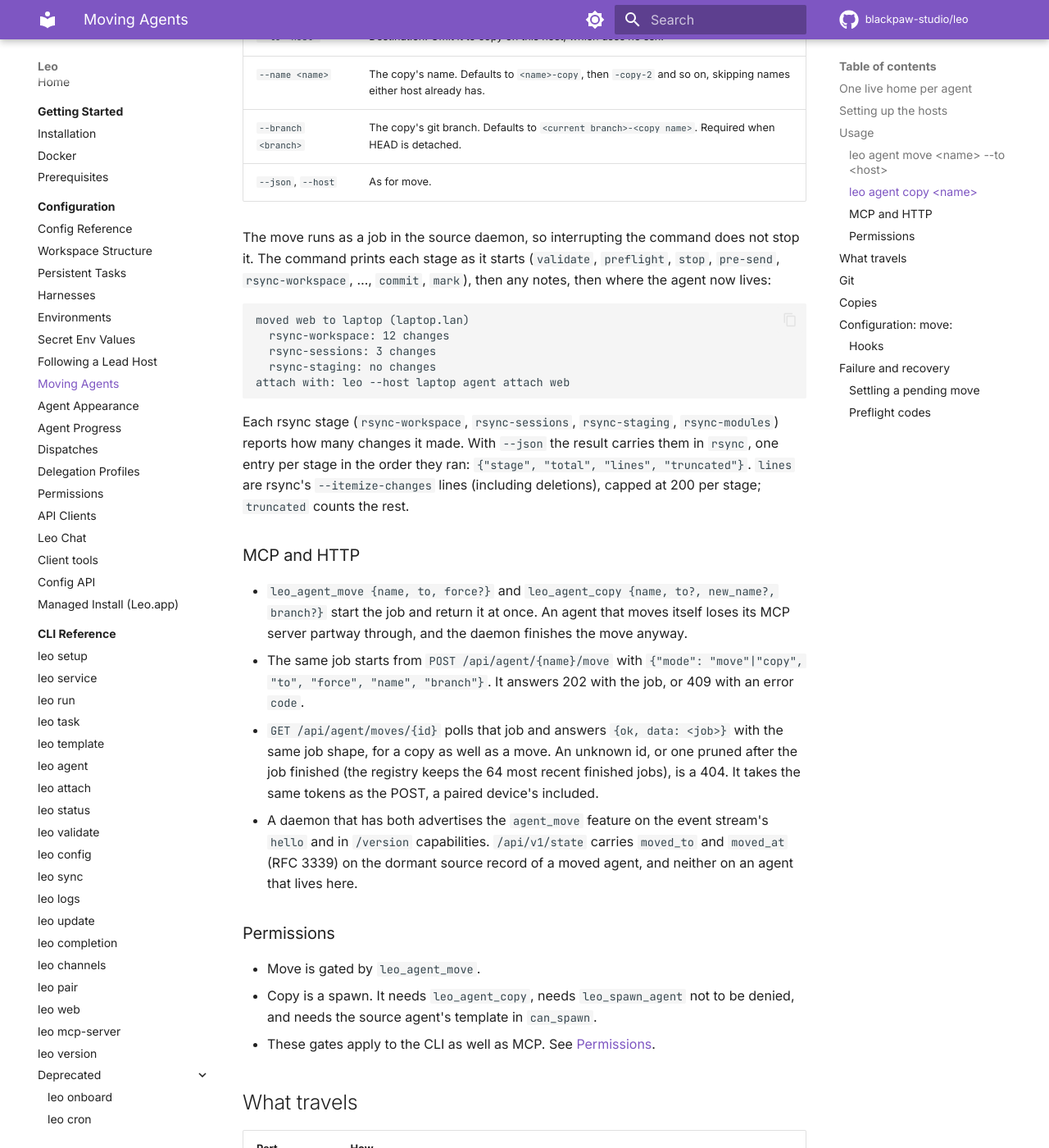
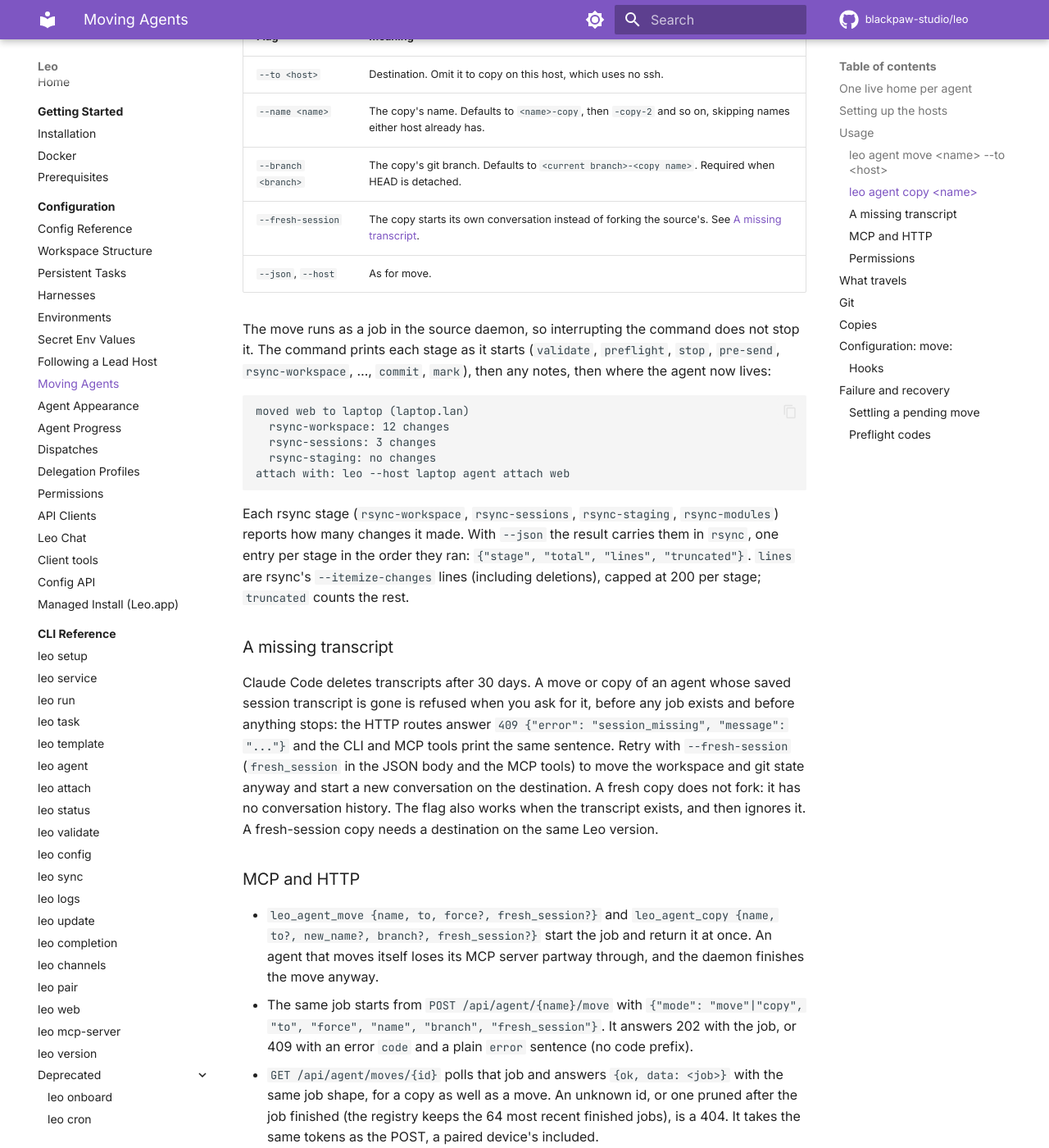
Before and after one commit to blackpaw-studio/leo, an MkDocs documentation site: the page built from docs/configuration/agent-move.md, in a window 1280 px wide and 1400 px high, scrolled down 2292 px. Shown: the whole window at 82% size. Built offline with MkDocs 1.6.1 and Material for MkDocs 9.7.7, drawn with Linux system fonts in a browser that asks for light colours; comment, search, counter and statistics services are not loaded; some of the changed text lies outside the part shown.

Commit message:
docs: document fresh_session and the up-front session_missing refusal
Claude-Session: https://claude.ai/code/session_01NHCXhWGgNfdJExirV6WCtT

```diff
--- a/docs/configuration/agent-move.md
+++ b/docs/configuration/agent-move.md
@@ -60,6 +60,7 @@ Every path that rsync or git sees must match `^/[A-Za-z0-9._@%+=,/-]+$`, because
 |---|---|
 | `--to <host>` | Destination, a `client.hosts` entry. Required. |
 | `--force` | Move a busy agent anyway, cutting its turn off. Without it, an agent mid-turn is refused (`agent_busy`). |
+| `--fresh-session` | Start the destination in a new session instead of resuming the agent's. See [A missing transcript](#a-missing-transcript). |
 | `--json` | Print the finished job as JSON instead of progress. |
 | `--host <host>` | Run the move from another Leo host (the usual remote-CLI flag). |
 
@@ -70,6 +71,7 @@ Every path that rsync or git sees must match `^/[A-Za-z0-9._@%+=,/-]+$`, because
 | `--to <host>` | Destination. Omit it to copy on this host, which uses no ssh. |
 | `--name <name>` | The copy's name. Defaults to `<name>-copy`, then `-copy-2` and so on, skipping names either host already has. |
 | `--branch <branch>` | The copy's git branch. Defaults to `<current branch>-<copy name>`. Required when HEAD is detached. |
+| `--fresh-session` | The copy starts its own conversation instead of forking the source's. See [A missing transcript](#a-missing-transcript). |
 | `--json`, `--host` | As for move. |
 
 The move runs as a job in the source daemon, so interrupting the command does not stop it. The command prints each stage as it starts (`validate`, `preflight`, `stop`, `pre-send`, `rsync-workspace`, …, `commit`, `mark`), then any notes, then where the agent now lives:
@@ -84,12 +86,16 @@ attach with: leo --host laptop agent attach web
 
 Each rsync stage (`rsync-workspace`, `rsync-sessions`, `rsync-staging`, `rsync-modules`) reports how many changes it made. With `--json` the result carries them in `rsync`, one entry per stage in the order they ran: `{"stage", "total", "lines", "truncated"}`. `lines` are rsync's `--itemize-changes` lines (including deletions), capped at 200 per stage; `truncated` counts the rest.
 
+### A missing transcript
+
+Claude Code deletes transcripts after 30 days. A move or copy of an agent whose saved session transcript is gone is refused when you ask for it, before any job exists and before anything stops: the HTTP routes answer `409 {"error": "session_missing", "message": "..."}` and the CLI and MCP tools print the same sentence. Retry with `--fresh-session` (`fresh_session` in the JSON body and the MCP tools) to move the workspace and git state anyway and start a new conversation on the destination. A fresh copy does not fork: it has no conversation history. The flag also works when the transcript exists, and then ignores it. A fresh-session copy needs a destination on the same Leo version.
+
 ### MCP and HTTP
 
-- `leo_agent_move {name, to, force?}` and `leo_agent_copy {name, to?, new_name?, branch?}` start the job and return it at once. An agent that moves itself loses its MCP server partway through, and the daemon finishes the move anyway.
-- The same job starts from `POST /api/agent/{name}/move` with `{"mode": "move"|"copy", "to", "force", "name", "branch"}`. It answers 202 with the job, or 409 with an error `code`.
+- `leo_agent_move {name, to, force?, fresh_session?}` and `leo_agent_copy {name, to?, new_name?, branch?, fresh_session?}` start the job and return it at once. An agent that moves itself loses its MCP server partway through, and the daemon finishes the move anyway.
+- The same job starts from `POST /api/agent/{name}/move` with `{"mode": "move"|"copy", "to", "force", "name", "branch", "fresh_session"}`. It answers 202 with the job, or 409 with an error `code` and a plain `error` sentence (no code prefix).
 - `GET /api/agent/moves/{id}` polls that job and answers `{ok, data: <job>}` with the same job shape, for a copy as well as a move. An unknown id, or one pruned after the job finished (the registry keeps the 64 most recent finished jobs), is a 404. It takes the same tokens as the POST, a paired device's included.
-- A daemon that has both advertises the `agent_move` feature on the event stream's `hello` and in `/version` capabilities. `/api/v1/state` carries `moved_to` and `moved_at` (RFC 3339) on the dormant source record of a moved agent, and neither on an agent that lives here.
+- A daemon that has both advertises the `agent_move` feature on the event stream's `hello` and in `/version` capabilities. `agent_move_fresh_session` says it honors `fresh_session`. `/api/v1/state` carries `moved_to` and `moved_at` (RFC 3339) on the dormant source record of a moved agent, and neither on an agent that lives here.
 
 ### Permissions
 
@@ -230,7 +236,7 @@ If the destination is gone for good (wiped, decommissioned, never coming back),
 | `harness_mismatch`, `harness_binary_missing` | The destination's template uses another harness, or its binary is missing. |
 | `harness_unsupported` | The harness cannot move (or, for a copy, fork) a session. |
 | `session_root_missing` | The destination lacks the harness's config dir. |
-| `session_missing` | The source has no transcript for the agent's resume session (the message names the path searched). Nothing was stopped; the destination would otherwise resume another session of the same workspace. |
+| `session_missing` | The source has no transcript for the agent's resume session. Refused when the request is made, with no job; nothing was stopped. The destination would otherwise resume another session of the same workspace. Retry with `--fresh-session`. |
 | `name_taken`, `workspace_in_use`, `workspace_exists` | The destination already has that name or path. |
 | `unsafe_path`, `unsafe_ref` | A path or ref outside the safe character set. |
 | `canonical_missing`, `canonical_mismatch` | No usable canonical clone on the destination. |
```
Also changed, not shown: CHANGELOG.md (+14 -0 lines).
